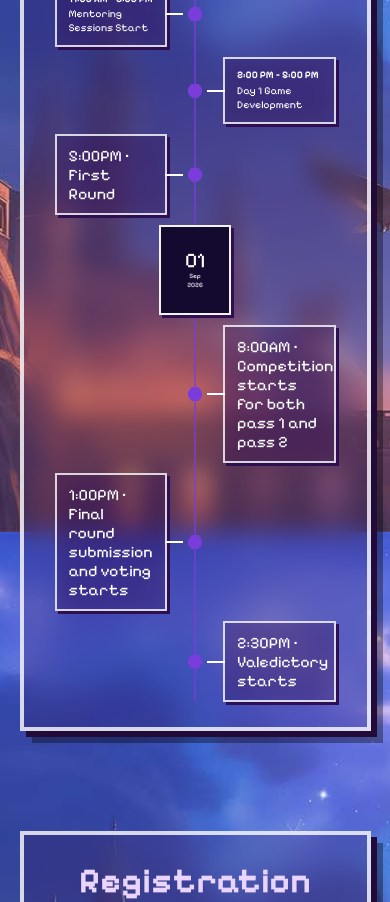
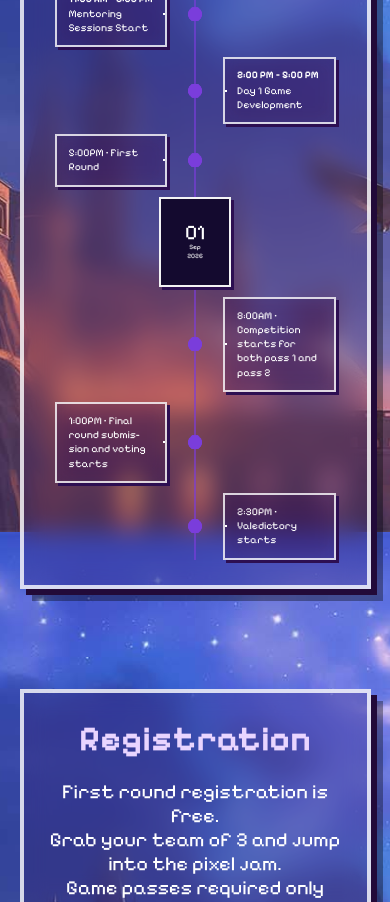
Before and after one commit to RashmiR777/RESOLVE26, a React (Vite) app: page / in a window 390 px wide. Shown: the part 2000-2902 px from the top of the page. Built offline with nearby package versions, Linux system fonts and the light colour scheme.

Commit message:
timeline text2

```diff
--- a/src/App.css
+++ b/src/App.css
@@ -423,10 +423,22 @@ white-space:nowrap;
   padding:10px 12px;
   border-width:2px;
   box-shadow:3px 3px 0 #2d0f52;
+  overflow:hidden;
 }
 
 .timeline-content{
   gap:2px;
+}
+
+.timeline-content strong,
+.timeline-content span,
+.timeline-card p {
+  display:block;
+  max-width:100%;
+  white-space:normal;
+  overflow-wrap:anywhere;
+  word-break:break-word;
+  hyphens:auto;
 }
 
 .timeline-content strong{
@@ -437,17 +449,12 @@ white-space:nowrap;
 .timeline-content span{
   font-size:.66rem;
   line-height:1.35;
-  white-space:normal;
-  overflow-wrap:break-word;
-  word-break:normal;
-  hyphens:auto;
 }
 
-.timeline-item-row.left .timeline-card,
-.timeline-item-row.right .timeline-card {
-  width:100%;
-  max-width:none;
-}
+.timeline-card p {
+  font-size:.66rem;
+  line-height:1.35;
+  margin:0;
 
 .timeline-item-row.left .timeline-card::after{
   right:-18px;
```
